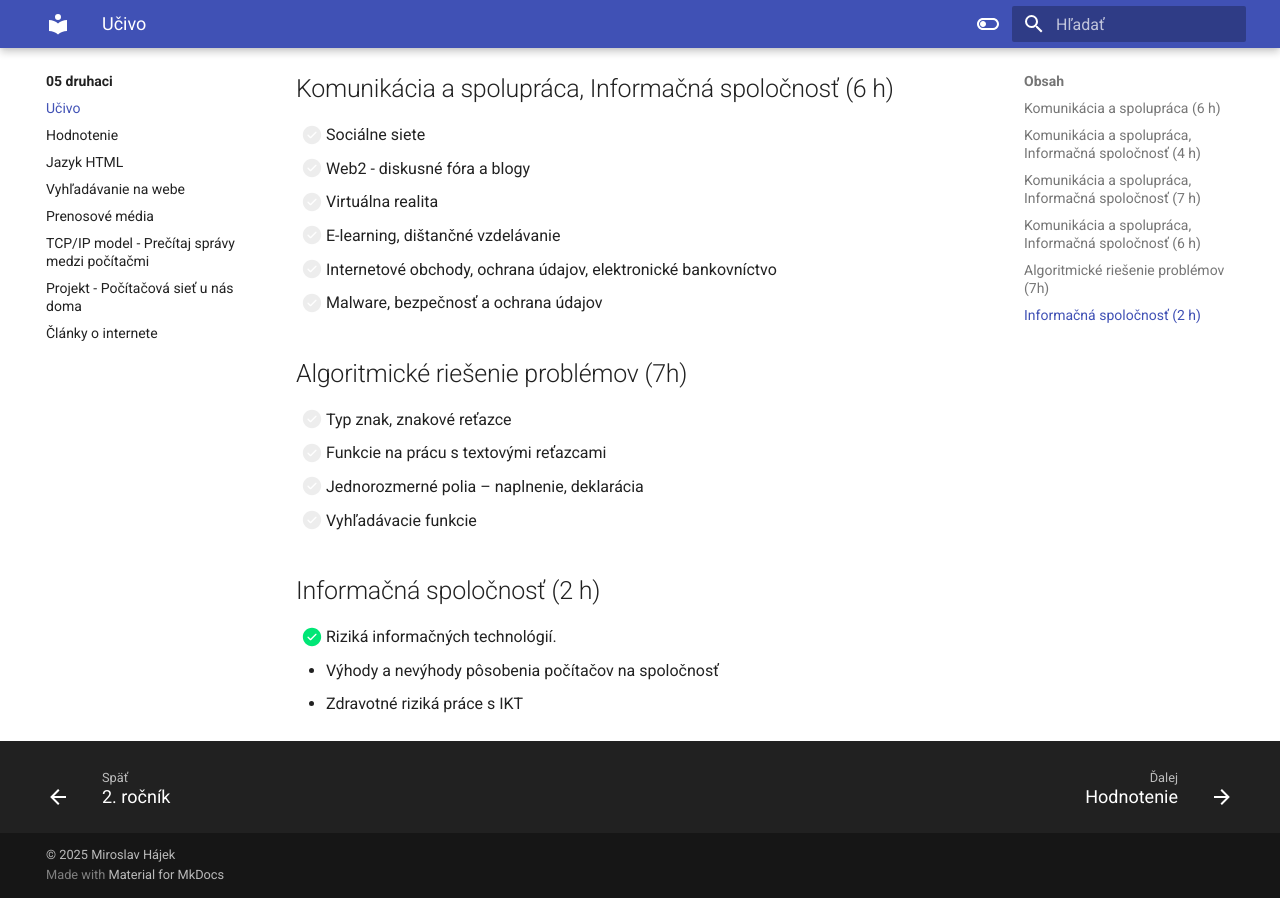
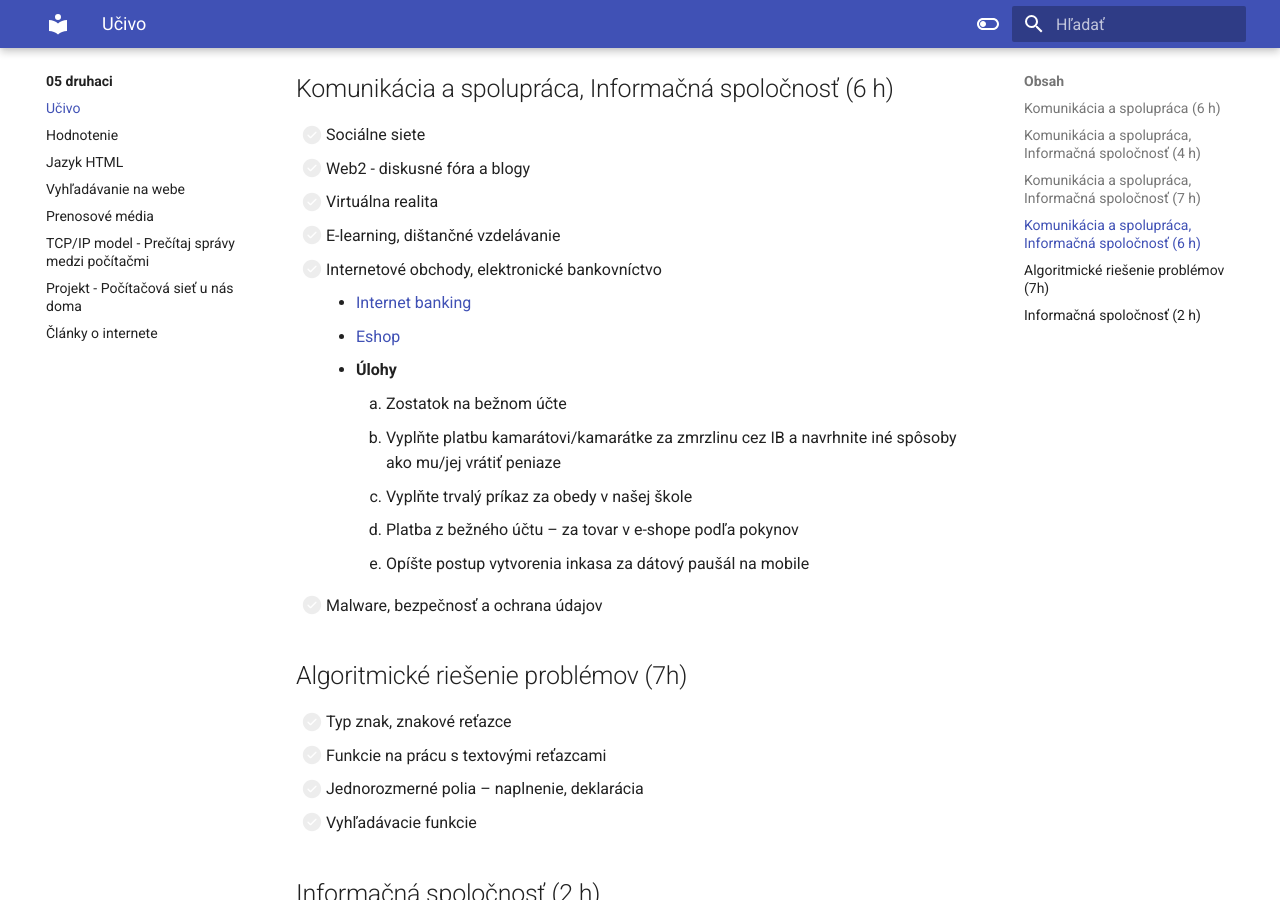
Before and after one commit to hubenka/hubenka.github.io, an MkDocs documentation site: the page built from docs/05_druhaci/01_ucivo.md, in a window 1280 px wide and 900 px high, scrolled down 1010 px. Built offline with MkDocs 1.6.1 and Material for MkDocs 9.7.7, drawn with Linux system fonts in a browser that asks for light colours.

Commit message:
Tasks for banking

```diff
--- a/docs/05_druhaci/01_ucivo.md
+++ b/docs/05_druhaci/01_ucivo.md
@@ -39,7 +39,15 @@
 - [ ] Web2 - diskusné fóra a blogy
 - [ ] Virtuálna realita
 - [ ] E-learning, dištančné vzdelávanie
-- [ ] Internetové obchody, ochrana údajov, elektronické bankovníctvo
+- [ ] Internetové obchody, elektronické bankovníctvo
+    - [Internet banking](https://app.vub.sk/inbizdemo/inbiz.html)
+    - [Eshop](https://de8.webroyal.sk/)
+    - **Úlohy**
+        1. Zostatok na bežnom účte
+        2. Vyplňte platbu kamarátovi/kamarátke za zmrzlinu cez IB a navrhnite iné spôsoby ako mu/jej vrátiť peniaze
+        3. Vyplňte trvalý príkaz za obedy v našej škole
+        4. Platba z bežného účtu – za tovar v e-shope podľa pokynov
+        5. Opíšte postup vytvorenia inkasa za dátový paušál na mobile
 - [ ] Malware, bezpečnosť a ochrana údajov
 
 ## Algoritmické riešenie problémov (7h)
```
